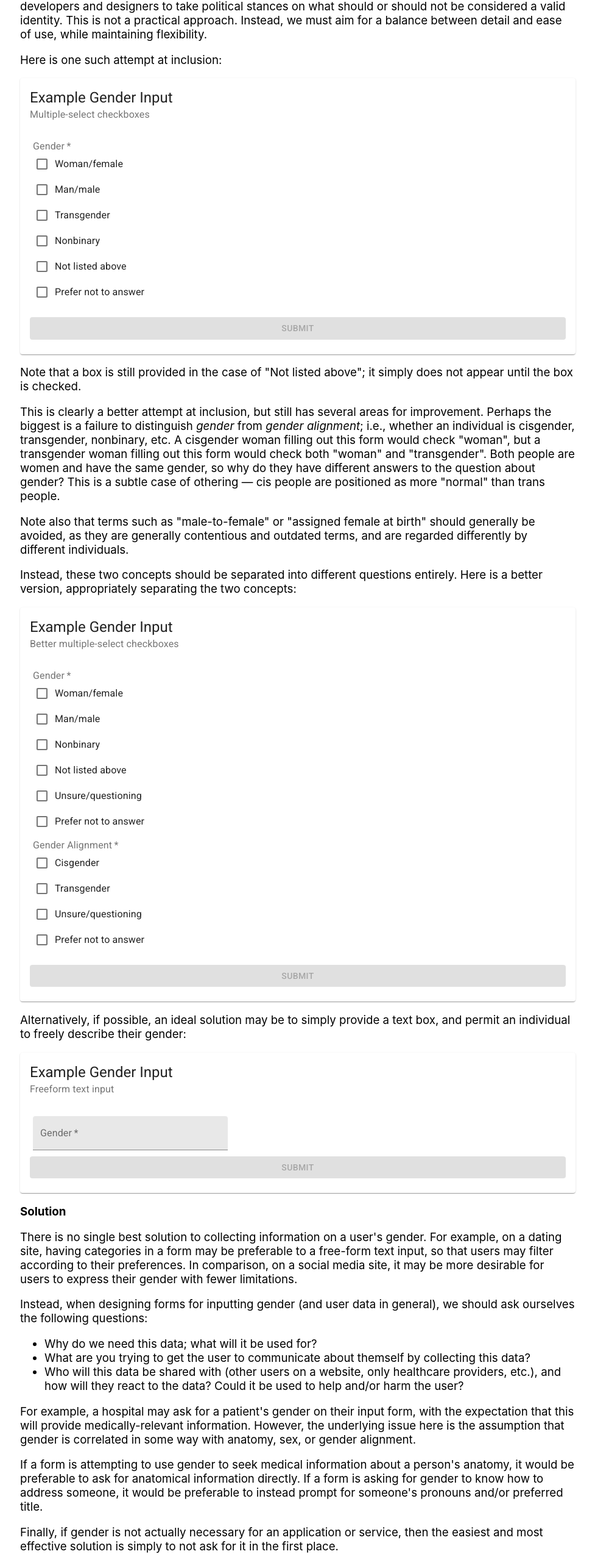
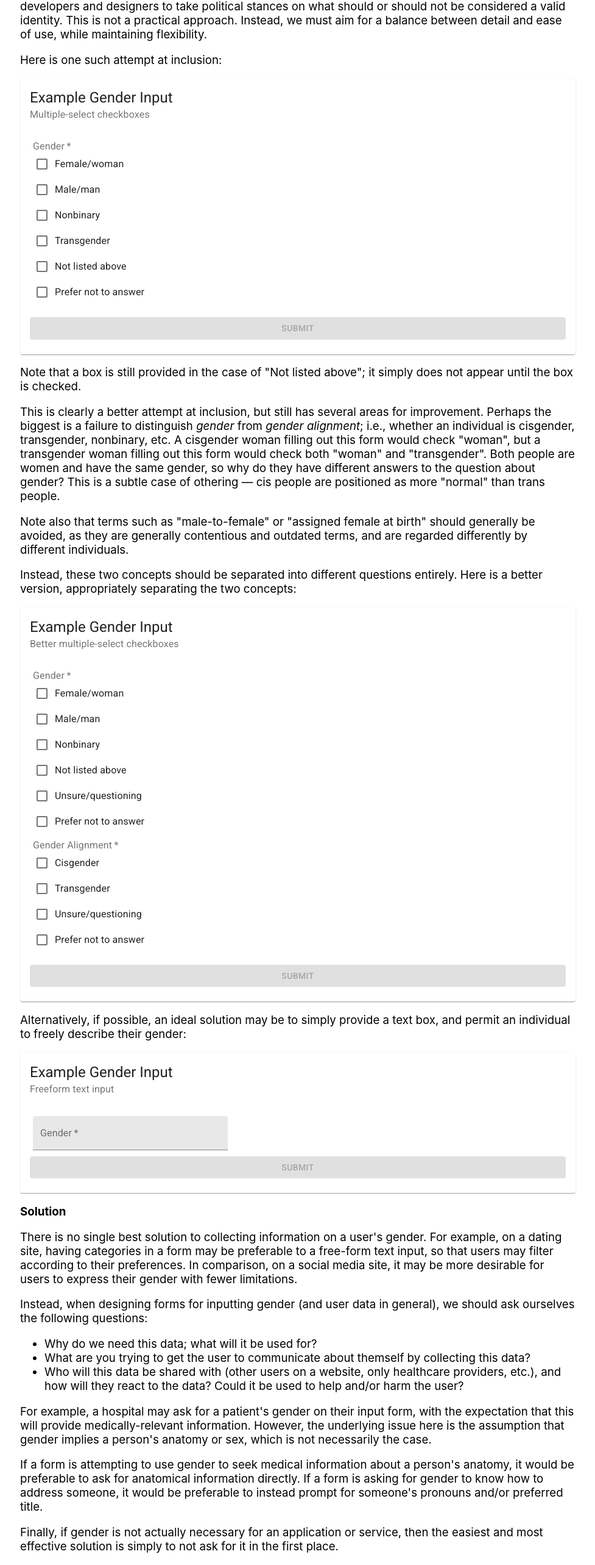
Before and after one commit to kanwren/identity-forms, a React (Create React App) app: page /genders in a window 1280 px wide. Shown: the part 2422-4988 px from the top of the page at 61% size, without its empty margins (151-1128 px from the left). Built offline with nearby package versions, Linux system fonts and the light colour scheme.

Commit message:
Elaborate on the genders sources

```diff
--- a/src/Genders.tsx
+++ b/src/Genders.tsx
@@ -59,8 +59,8 @@ function SampleForm() {
                             onChange={(event) => setGender(event.target.value as string)}
                             style={{ minWidth: "10em" }}
                         >
+                            <MenuItem value={"female"}>Female</MenuItem>
                             <MenuItem value={"male"}>Male</MenuItem>
-                            <MenuItem value={"female"}>Female</MenuItem>
                         </Select>
                     </FormControl>
                 </div>
@@ -107,8 +107,8 @@ function BinaryDropdownWithOptOut() {
                             onChange={(event) => setGender(event.target.value as string)}
                             style={{ minWidth: "10em" }}
                         >
+                            <MenuItem value={"female"}>Female</MenuItem>
                             <MenuItem value={"male"}>Male</MenuItem>
-                            <MenuItem value={"female"}>Female</MenuItem>
                             <MenuItem value={"other"}>Other</MenuItem>
                             <MenuItem value={"opt-out"}>Prefer not to say</MenuItem>
                         </Select>
@@ -159,8 +159,8 @@ function BinaryDropdownWithOptOutAndField() {
                             }}
                             style={{ minWidth: "10em" }}
                         >
+                            <MenuItem value={"female"}>Female</MenuItem>
                             <MenuItem value={"male"}>Male</MenuItem>
-                            <MenuItem value={"female"}>Female</MenuItem>
                             <MenuItem value={"other"}>Other</MenuItem>
                             <MenuItem value={"opt-out"}>Prefer not to say</MenuItem>
                         </Select>
@@ -245,17 +245,17 @@ function BadCheckboxes() {
                     <FormControl required error={checkboxErr !== undefined} className="form-control" style={{ display: "block", marginBottom: "10px" }}>
                         <FormLabel component="legend">Gender</FormLabel>
                         <FormGroup className="form-control">
-                            <FormControlLabel label="Woman/female" control={<Checkbox onChange={(event) => {
+                            <FormControlLabel label="Female/woman" control={<Checkbox onChange={(event) => {
                                 check("female", event.target.checked);
                             }} />} />
-                            <FormControlLabel label="Man/male" control={<Checkbox onChange={(event) => {
+                            <FormControlLabel label="Male/man" control={<Checkbox onChange={(event) => {
                                 check("male", event.target.checked);
+                            }} />} />
+                            <FormControlLabel label="Nonbinary" control={<Checkbox onChange={(event) => {
+                                check("nonbinary", event.target.checked);
                             }} />} />
                             <FormControlLabel label="Transgender" control={<Checkbox onChange={(event) => {
                                 check("transgender", event.target.checked);
-                            }} />} />
-                            <FormControlLabel label="Nonbinary" control={<Checkbox onChange={(event) => {
-                                check("nonbinary", event.target.checked);
                             }} />} />
                             <FormControlLabel label="Not listed above" control={<Checkbox onChange={(event) => {
                                 let checked = event.target.checked;
@@ -377,10 +377,10 @@ function BetterCheckboxes() {
                     <FormControl required error={genderCheckboxErr !== undefined} className="form-control" style={{ display: "block", marginBottom: "10px" }}>
                         <FormLabel component="legend">Gender</FormLabel>
                         <FormGroup className="form-control">
-                            <FormControlLabel label="Woman/female" control={<Checkbox onChange={(event) => {
+                            <FormControlLabel label="Female/woman" control={<Checkbox onChange={(event) => {
                                 setGender("female", event.target.checked);
                             }} />} />
-                            <FormControlLabel label="Man/male" control={<Checkbox onChange={(event) => {
+                            <FormControlLabel label="Male/man" control={<Checkbox onChange={(event) => {
                                 setGender("male", event.target.checked);
                             }} />} />
                             <FormControlLabel label="Nonbinary" control={<Checkbox onChange={(event) => {
@@ -586,7 +586,7 @@ export default function Genders() {
                 <li>Who will this data be shared with (other users on a website, only healthcare providers, etc.), and how will they react to the data? Could it be used to help and/or harm the user?</li>
             </ul>
 
-            <p className="page-text">For example, a hospital may ask for a patient's gender on their input form, with the expectation that this will provide medically-relevant information. However, the underlying issue here is the assumption that gender is correlated in some way with anatomy, sex, or gender alignment.</p>
+            <p className="page-text">For example, a hospital may ask for a patient's gender on their input form, with the expectation that this will provide medically-relevant information. However, the underlying issue here is the assumption that gender implies a person's anatomy or sex, which is not necessarily the case.</p>
 
             <p className="page-text">If a form is attempting to use gender to seek medical information about a person's anatomy, it would be preferable to ask for anatomical information directly. If a form is asking for gender to know how to address someone, it would be preferable to instead prompt for someone's pronouns and/or preferred title.</p>
 
--- a/src/Sources.tsx
+++ b/src/Sources.tsx
@@ -7,10 +7,10 @@ export default function Sources() {
 
             <h3 className="page-header">Gender</h3>
             <ul className="page-text">
-                <li><Link href="https://dl.acm.org/doi/10.1145/3411764.3445742">Revisiting Gendered Web Forms: An Evaluation of Gender Inputs with (Non-)Binary People</Link> &mdash; TODO</li>
-                <li><Link href="https://dl.acm.org/doi/10.1145/3461778.3462033">”Why are they all obsessed with Gender?” &mdash; (Non)binary Navigations through Technological Infrastructures</Link> &mdash; TODO</li>
-                <li><Link href="https://journals.sagepub.com/doi/10.1177/2056305116672486">Baking Gender Into Social Media Design: How Platforms Shape Categories for Users and Advertisers</Link> &mdash; TODO</li>
-                <li><Link href="https://learning.oreilly.com/library/view/designing-ux-forms/9781457199912/">Designing UX: Forms</Link> &mdash; not publicly available, but free with an institution account. TODO</li>
+                <li><Link href="https://dl.acm.org/doi/10.1145/3411764.3445742">Revisiting Gendered Web Forms: An Evaluation of Gender Inputs with (Non-)Binary People</Link> &mdash; a study of reception to different forms for collecting gender, and recommendations on how to improve gender collection</li>
+                <li><Link href="https://dl.acm.org/doi/10.1145/3461778.3462033">”Why are they all obsessed with Gender?” &mdash; (Non)binary Navigations through Technological Infrastructures</Link> &mdash; an autoethnography of a non-binary individual navigating binary-gendered technological infrastructures, and suggestions on how to improve the state of gender in technology</li>
+                <li><Link href="https://journals.sagepub.com/doi/10.1177/2056305116672486">Baking Gender Into Social Media Design: How Platforms Shape Categories for Users and Advertisers</Link> &mdash; an analysis of how different social media platforms categorize gender, and the influence of social media over user categorization in general</li>
+                <li><Link href="https://learning.oreilly.com/library/view/designing-ux-forms/9781457199912/">Designing UX: Forms</Link> &mdash; not publicly available, but free with an institution account. A fantastic book on form design and user data collection, covering much more than just names and genders (though its coverage of both topics is excellent).</li>
             </ul>
 
             <h3 className="page-header">Names</h3>
```
